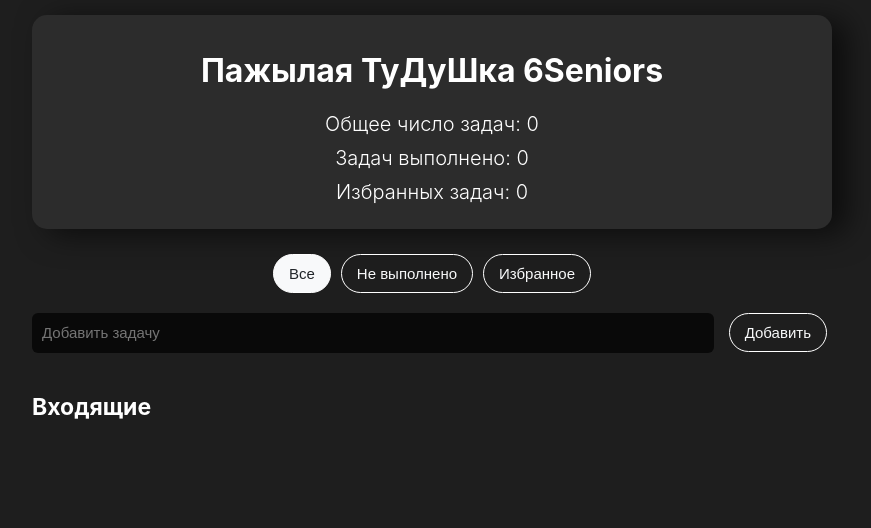
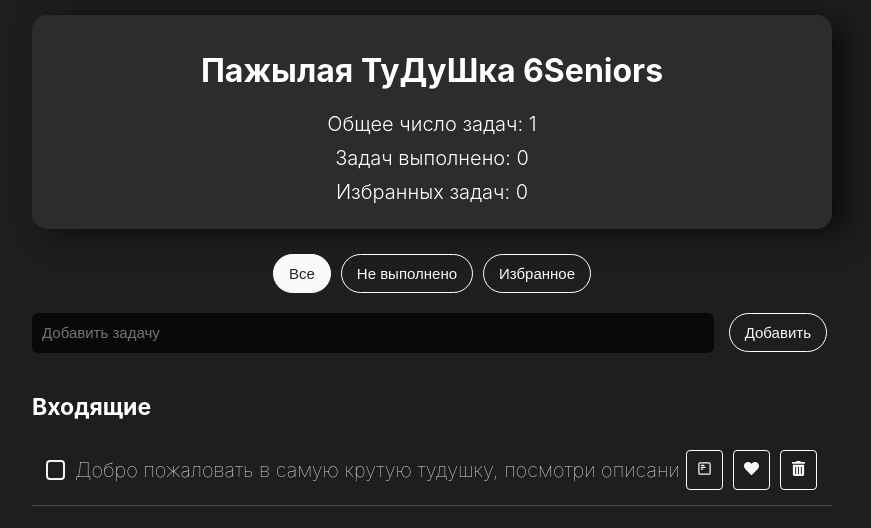
Before and after one commit to Ra1n-xD/todolist-react, a React (Create React App) app: page / in a window 1280 px wide. Shown: the top 528 px of the page, without its empty margins (208-1079 px from the left). Built offline with nearby package versions, Linux system fonts and the light colour scheme.

Commit message:
Обработка ошибок связанных с localstorage, добавление обучалки для новых пользователей

```diff
--- a/src/App.tsx
+++ b/src/App.tsx
@@ -15,18 +15,41 @@ interface ITask {
 }
 
 const App = () => {
+  const startOfUse: ITask[] = [
+    {
+      id: -1,
+      title: 'Добро пожаловать в самую крутую тудушку, посмотри описание',
+      completed: false,
+      favorites: false,
+      description: 'Данная тудушка имеет следующий функционал...\n\nНу тут я типо дал гайд чо и как тут работает =)'
+    }
+  ];
+
   const saveTasksToLocalStorage = (tasks: ITask[]) => {
-    localStorage.setItem('tasks', JSON.stringify(tasks));
+    try {
+      localStorage.setItem('tasks', JSON.stringify(tasks));
+    } catch (error) {
+      localStorage.setItem('tasks', JSON.stringify([]));
+      console.error('Ошибка сохранения данных в localStorage:', error);
+    }
   };
 
-  const savedTasks = localStorage.getItem('tasks');
-  const initialTasks = savedTasks ? JSON.parse(savedTasks) : [];
+  const getTasksFromLocalStorage = () => {
+    try {
+      const savedTasks = localStorage.getItem('tasks');
+      return savedTasks ? JSON.parse(savedTasks) : startOfUse;
+    } catch (error) {
+      console.error('Ошибка получения данных из localStorage:', error);
+      return [{ id: -2, title: 'Ты долбаеб, ты как умудрился сломать localstorage?', completed: false, favorites: false, description: '' }];
+    }
+  };
 
-  const [todos, setTodos] = useState<ITask[]>(initialTasks);
+  const initialTasks = getTasksFromLocalStorage();
+  const [todos, setTodos] = useState(initialTasks);
 
   useEffect(() => {
     saveTasksToLocalStorage(todos);
-  }, [todos]);
+  });
 
   const addTask = (titleTask: string) => {
     const newTask: ITask = {
@@ -37,15 +60,15 @@ const App = () => {
       description: ''
     };
 
-    setTodos((prevTodos) => [newTask, ...prevTodos]);
+    setTodos((prevTodos: ITask[]) => [newTask, ...prevTodos]);
   };
 
   const deleteTask = (id: number) => {
-    setTodos((prevTodos) => prevTodos.filter((task) => task.id !== id));
+    setTodos((prevTodos: ITask[]) => prevTodos.filter((task) => task.id !== id));
   };
 
   const completeTask = (id: number) => {
-    setTodos((prevTodos) => {
+    setTodos((prevTodos: ITask[]) => {
       const newTodos = prevTodos.map((task: any) => {
         if (task.id === id) {
           return { ...task, completed: !task.completed, favorites: false };
@@ -60,7 +83,7 @@ const App = () => {
   };
 
   const favoritesTask = (id: number) => {
-    setTodos((prevTodos) =>
+    setTodos((prevTodos: ITask[]) =>
       prevTodos.map((task) => {
         if (task.id === id) {
           return { ...task, favorites: !task.favorites };
@@ -71,7 +94,7 @@ const App = () => {
   };
 
   const updateTaskName = (id: any, newName: any) => {
-    setTodos((prevTodos) =>
+    setTodos((prevTodos: ITask[]) =>
       prevTodos.map((task) => {
         if (task.id === id) {
           return { ...task, title: newName };
@@ -82,7 +105,7 @@ const App = () => {
   };
 
   const updateTaskDescription = (id: any, newDescription: any) => {
-    setTodos((prevTodos) =>
+    setTodos((prevTodos: ITask[]) =>
       prevTodos.map((task) => {
         if (task.id === id) {
           return { ...task, description: newDescription };
@@ -97,9 +120,9 @@ const App = () => {
       case 'all':
         return todos;
       case 'incomplete':
-        return todos.filter((task) => !task.completed);
+        return todos.filter((task: ITask) => !task.completed);
       case 'favorites':
-        return todos.filter((task) => task.favorites);
+        return todos.filter((task: ITask) => task.favorites);
       default:
         return todos;
     }
```
